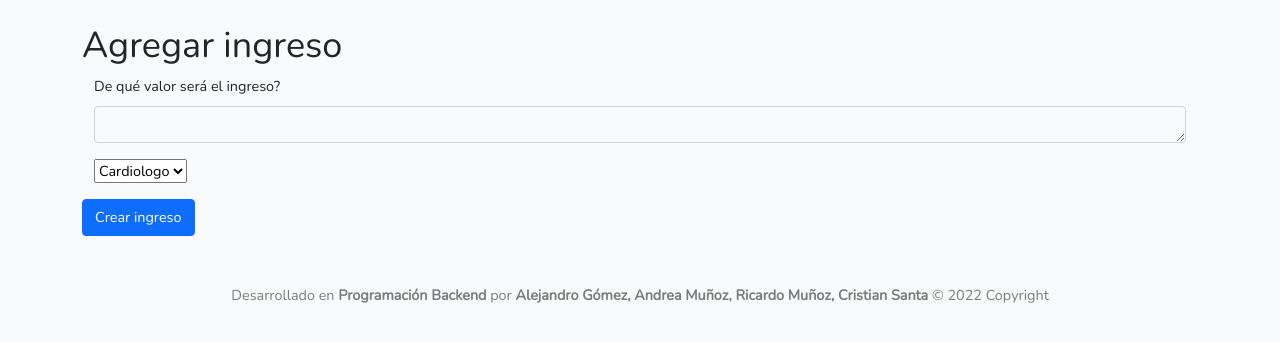
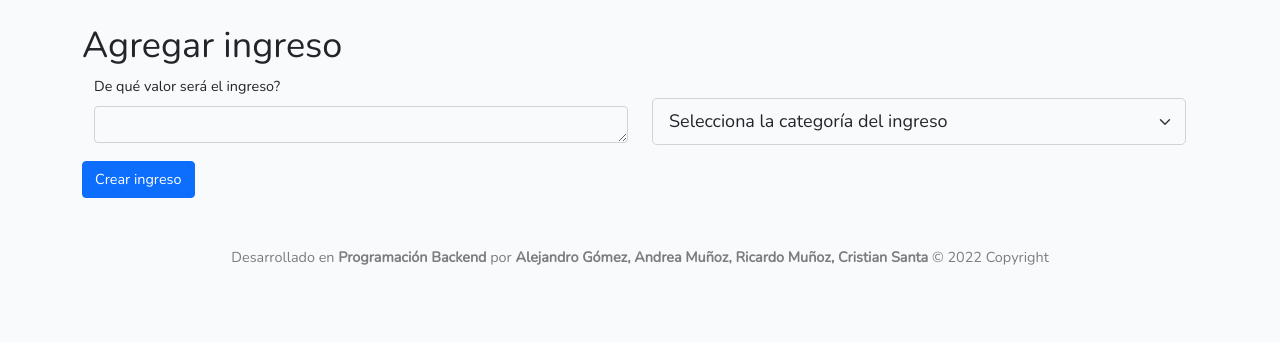
Before and after one commit to RicardoMun/ControlDeGastos, a Laravel app: page /ingresos/create in a window 1280 px wide. Shown: the part 56-398 px from the top of the page. Run offline with Laravel 8, Linux system fonts and the light colour scheme; a user stored in the database is signed in; data comes from the database, SQL or seed files in the repository; parts of the project's set-up code (start-up, migrations or seed data) failed here and were passed over; some libraries are stand-ins or nearby versions.

Commit message:
Se modificó el modelo de ingreso

```diff
--- a/resources/views/ingresos/subview-campos-ingreso.blade.php
+++ b/resources/views/ingresos/subview-campos-ingreso.blade.php
@@ -1,23 +1,28 @@
 <div class="container">
     <div class="section">
 
-        <div class="row s10">
-
+        <div class="row">
+            <div class="col s10">
                 <div class="mb-3">
                     <label for="valor_ingreso" class="form-label">De qué valor será el ingreso? </label>
                     {!! Form::textarea('valor_ingreso', null,['class' => 'form-control', 'rows' => 1] ) !!}
                 </div>
             </div>
 
-
-        <div class="row s2">
+            <div class="col s2">
                 <div class="form-group mb-3">
-                <select class="form control" name="categoria" id="">
-                    <option value="1">Cardiologo</option>
-                    <option value="2">Cirujano</option>
-                    <option value="3">Neurologo</option>
+                    <label for=""></label>
+                    <select class="form-select form-select-lg mb-3" aria-label=".form-select-lg example">
+                        <option selected>Selecciona la categoría del ingreso</option>
+                        <option value="1">Salario</option>
+                        <option value="2">Honorarios</option>
+                        <option value="3">Donaciones</option>
+                        <option value="4">Otros</option>
                       </select>
                 </div>
             </div>
+
+        </div>
+
     </div>
 </div>
```
Also changed, not shown: app/Models/Ingreso.php (+9 -0 lines), database/migrations/2022_03_17_214315_create_ingresos_table.php. Lines whose indentation alone changed are shown as unchanged.
